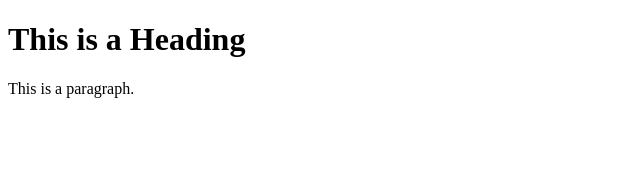
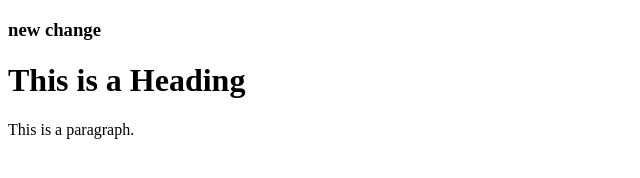
Before and after one commit to netheader76/project-git, a plain HTML site: page index.html in a window 1280 px wide. Shown: the whole page, without its empty margins (0-640 px from the left). Drawn offline with Linux system fonts and the light colour scheme.

Commit message:
Update index.html

```diff
--- a/index.html
+++ b/index.html
@@ -4,7 +4,7 @@
 <title>Page Title</title>
 </head>
 <body>
-
+  <h3>new change</h3>
 <h1>This is a Heading</h1>
 <p>This is a paragraph.</p>
 
```
